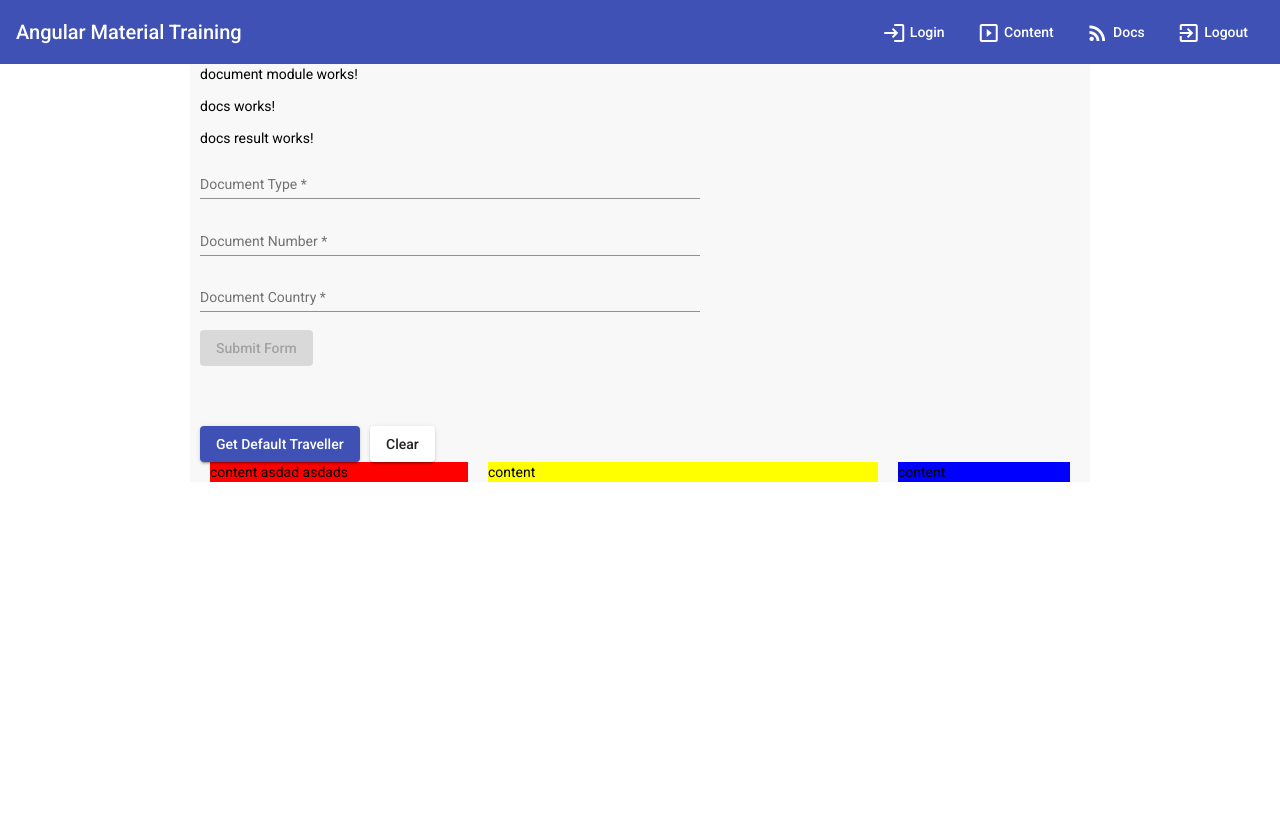
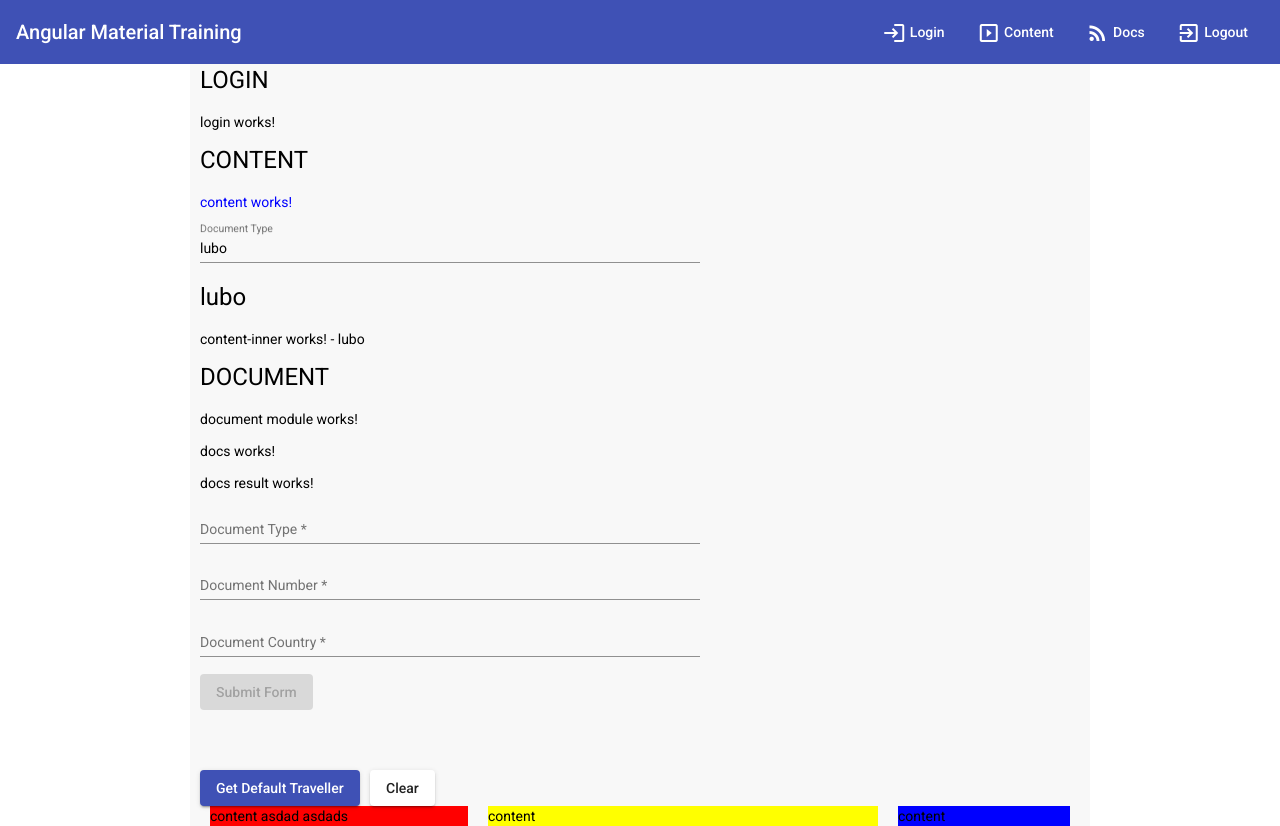
Before and after one commit to inspirexs/angular-training, an Angular app: page / in a window 1280 px wide. Before the commit the page ends 800 px from the top, so only its background shows below. Built offline with nearby package versions, Linux system fonts and the light colour scheme.

Commit message:
restructure

```diff
--- a/src/app/app.component.html
+++ b/src/app/app.component.html
@@ -3,8 +3,11 @@
 
   <div fxFlex="100%" fxFlex.gt-sm="900px" style="background-color: #F8F8F8; padding-left: 10px; padding-right: 10px;">
 
-    <!--<app-login></app-login>
-    <app-content></app-content>-->
+    <h1>LOGIN</h1>
+    <app-login></app-login>
+    <h1>CONTENT</h1>
+    <app-content></app-content>
+    <h1>DOCUMENT</h1>
     <app-document></app-document>
 
     <div class="container" fxLayout="row" fxLayoutAlign="center" fxLayoutGap="20px" style="padding-left: 10px; padding-right: 10px;">
```
